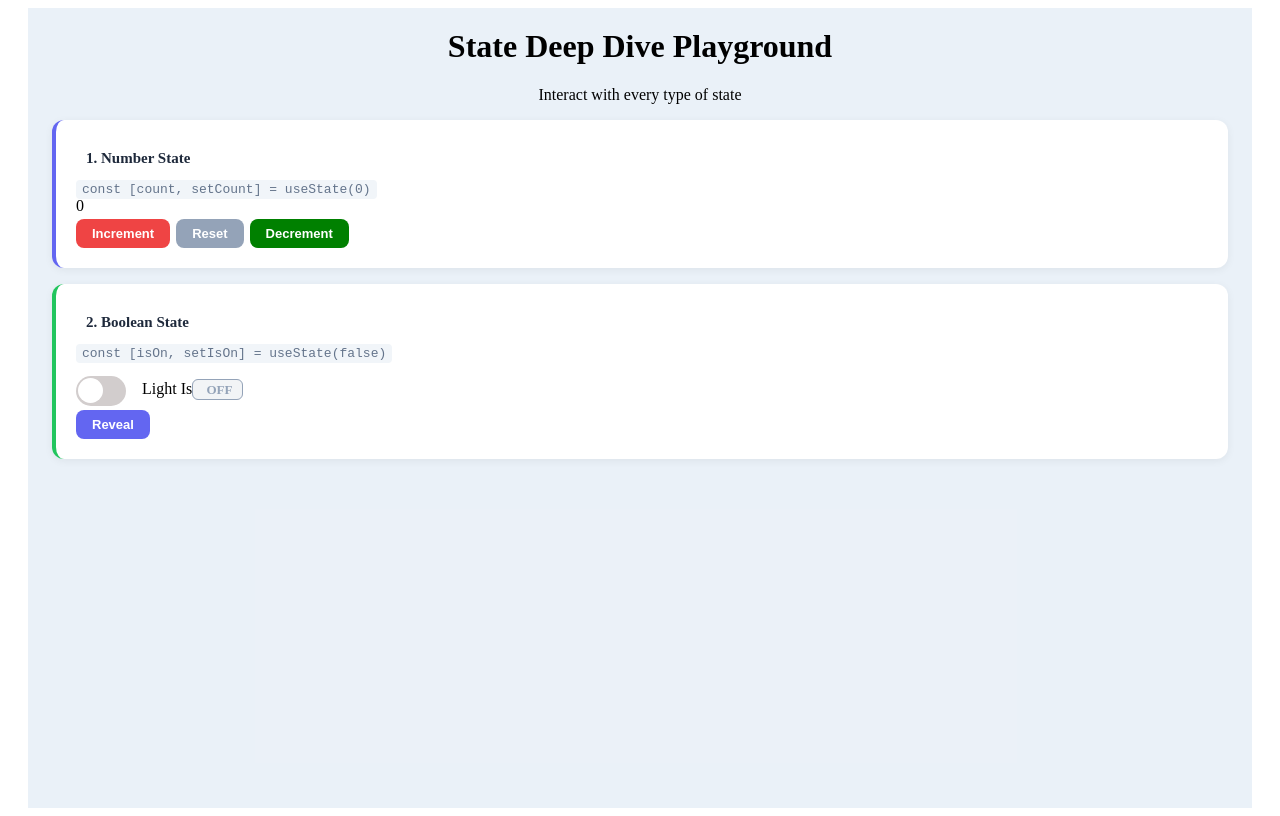
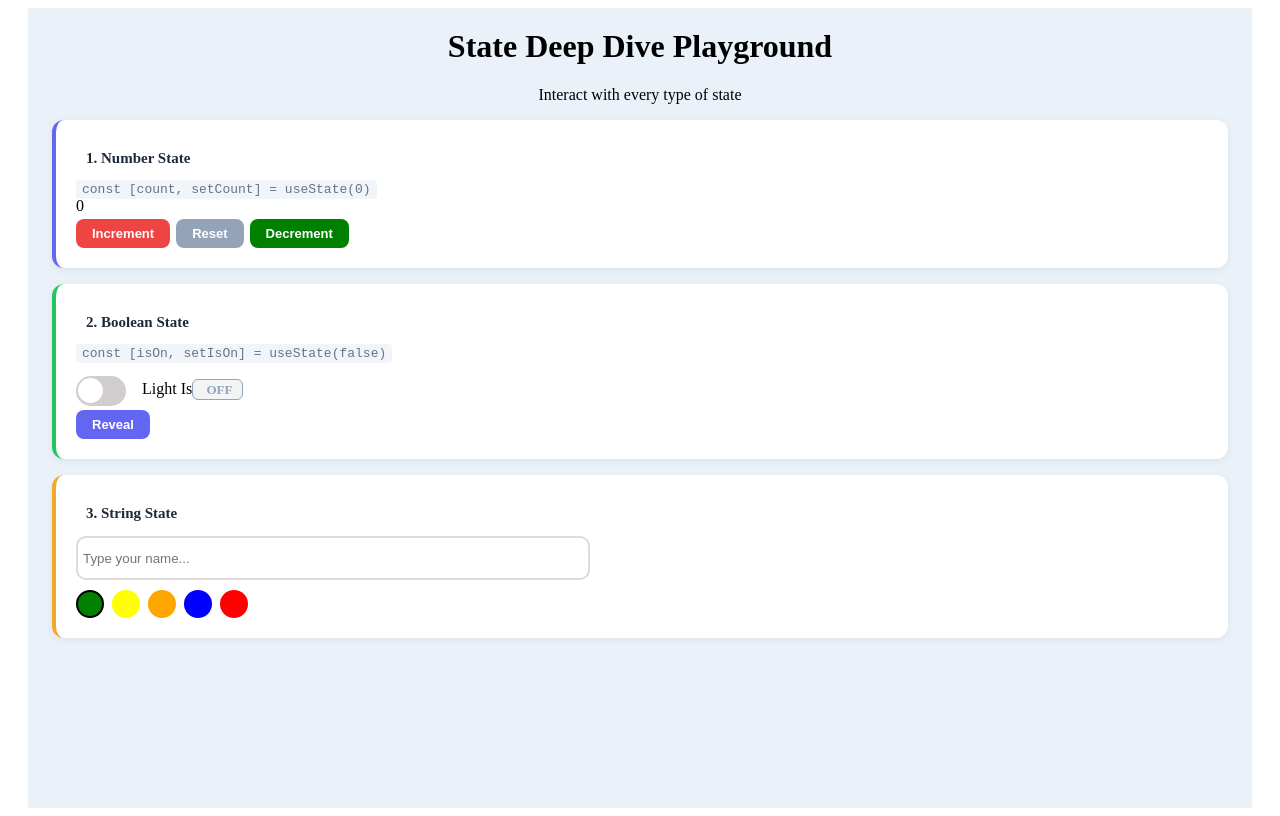
Before and after one commit to babisha-dev/reactjs-projects, a React (Vite) app: page / in a window 1280 px wide. Built offline with nearby package versions, Linux system fonts and the light colour scheme.

Commit message:
Added Stringstate component

```diff
--- a/src/App.jsx
+++ b/src/App.jsx
@@ -67,6 +67,35 @@ function BooleanState(){
         </div>
     )
 }
+
+function StringState(){
+    const [name,setName] =useState("");
+    const [color,setColor] =useState("green");
+    return(
+        <div>
+
+            <input style={{width:500,padding:5,height:30, borderRadius:10,border:"2px solid ", borderColor:" #dfd9d9", color:"#9d9999"}} placeholder={"Type your name..."} value={name} onChange={e => setName(e.target.value)}/ >
+
+        <div style={{display:"flex",marginTop:10, gap:8}}>
+            {["green", "yellow","orange", "blue" , "red"].map(c=>
+                (
+                    <div key={c} onClick={()=>setColor(c)} style={{width:24,height:24, borderRadius:50,backgroundColor:c,cursor:"pointer",border:color  ===c ? "2px solid black" : "2px solid transparent",
+                    }} />
+                   )  )}
+                    </div>
+                    {name && (<p style={{
+          marginTop: 12, fontSize: 22, fontWeight: 700, color,
+          transition: "color 0.2s",
+        }}>
+          Hello, {name}! 👋
+        </p>)}
+
+
+
+        </div>
+            )
+
+}
 export default function App(){
     return <div style={{minHeight:"100vh", paddingRight:20,paddingLeft:20, margin:0}}>
     <div style={{backgroundColor: "#e5edf6c7",  minHeight:"100vh"}}>
@@ -79,6 +108,9 @@ export default function App(){
             <Section title="2.  Boolean State" color="#22c55e">
           <BooleanState />
         </Section>
+        <Section title="3. String State" color="#f0aa28">
+            <StringState />
+        </Section>
 
 
 
```
